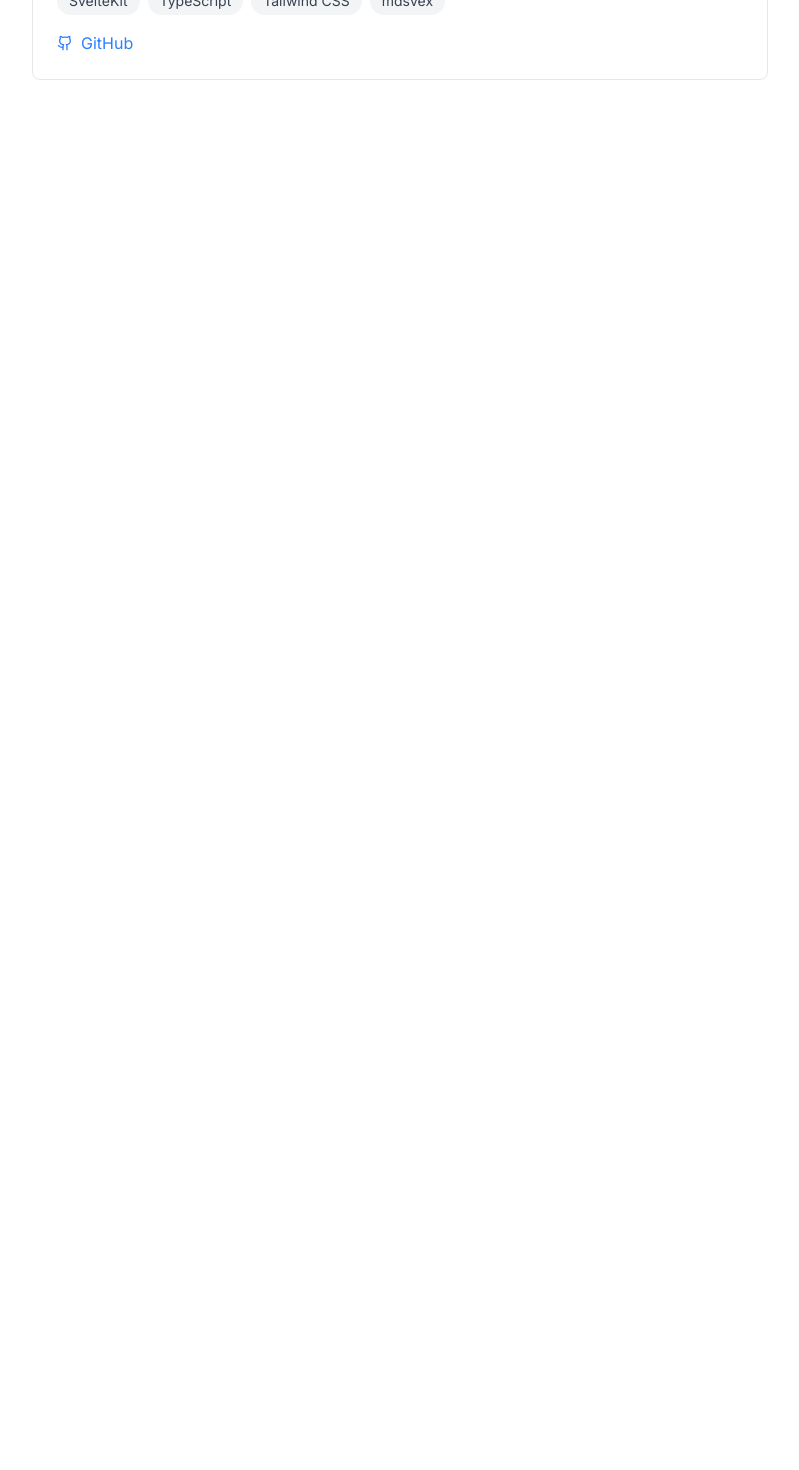
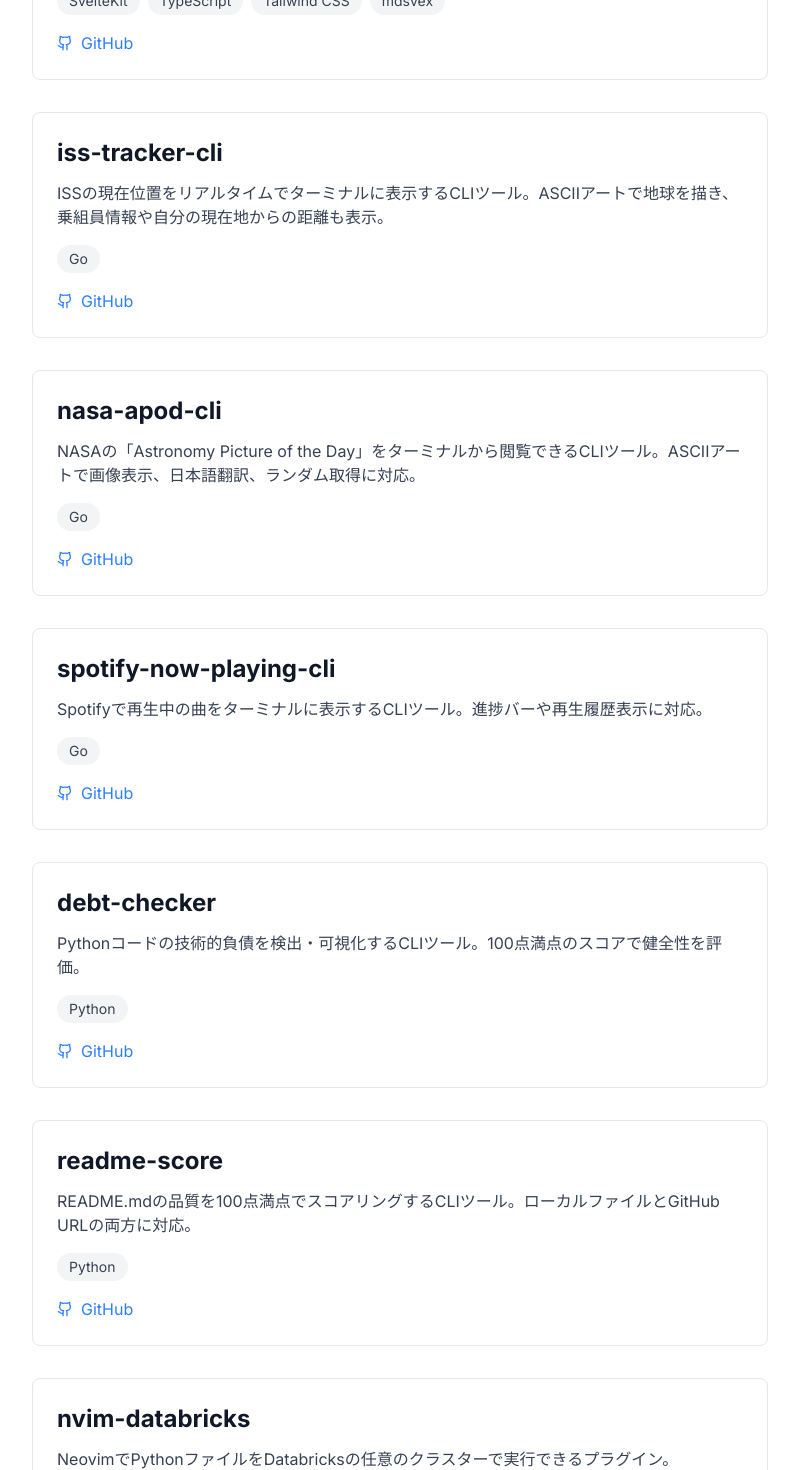
Before and after one commit to natori-hrj/natorium.dev, a SvelteKit app: page /projects in a window 1280 px wide. Shown: the part 860-2330 px from the top of the page, without its empty margins (240-1039 px from the left). Before the commit the page ends 972 px from the top, so only its background shows below. Built offline with nearby package versions, Linux system fonts and the light colour scheme; a web font is replaced by a local one.

Commit message:
feat: project追加

```diff
--- a/src/routes/projects/+page.svelte
+++ b/src/routes/projects/+page.svelte
@@ -23,6 +23,62 @@
       description: "SvelteKitとTailwind CSSを使用して構築した個人ブログサイトです。Markdownでブログ記事を管理できます。",
       technologies: ["SvelteKit", "TypeScript", "Tailwind CSS", "mdsvex"],
       github: "https://github.com/natori-hrj/natorium.dev",
+      demo: null,
+      featured: false
+    },
+    {
+      title: "iss-tracker-cli",
+      description: "ISSの現在位置をリアルタイムでターミナルに表示するCLIツール。ASCIIアートで地球を描き、乗組員情報や自分の現在地からの距離も表示。",
+      technologies: ["Go"],
+      github: "https://github.com/natori-hrj/iss-tracker-cli",
+      demo: null,
+      featured: false
+    },
+    {
+      title: "nasa-apod-cli",
+      description: "NASAの「Astronomy Picture of the Day」をターミナルから閲覧できるCLIツール。ASCIIアートで画像表示、日本語翻訳、ランダム取得に対応。",
+      technologies: ["Go"],
+      github: "https://github.com/natori-hrj/nasa-apod-cli",
+      demo: null,
+      featured: false
+    },
+    {
+      title: "spotify-now-playing-cli",
+      description: "Spotifyで再生中の曲をターミナルに表示するCLIツール。進捗バーや再生履歴表示に対応。",
+      technologies: ["Go"],
+      github: "https://github.com/natori-hrj/spotify-now-playing-cli",
+      demo: null,
+      featured: false
+    },
+    {
+      title: "debt-checker",
+      description: "Pythonコードの技術的負債を検出・可視化するCLIツール。100点満点のスコアで健全性を評価。",
+      technologies: ["Python"],
+      github: "https://github.com/natori-hrj/debt-checker",
+      demo: null,
+      featured: false
+    },
+    {
+      title: "readme-score",
+      description: "README.mdの品質を100点満点でスコアリングするCLIツール。ローカルファイルとGitHub URLの両方に対応。",
+      technologies: ["Python"],
+      github: "https://github.com/natori-hrj/readme-score",
+      demo: null,
+      featured: false
+    },
+    {
+      title: "nvim-databricks",
+      description: "NeovimでPythonファイルをDatabricksの任意のクラスターで実行できるプラグイン。",
+      technologies: ["Lua"],
+      github: "https://github.com/natori-hrj/nvim-databricks",
+      demo: null,
+      featured: false
+    },
+    {
+      title: "Dogger Log（開発中）",
+      description: "愛犬の健康管理・成長記録・お出かけ記録Webアプリ。",
+      technologies: ["Go", "Next.js", "PostgreSQL", "GCP"],
+      github: "https://github.com/natori-hrj/dogger-log",
       demo: null,
       featured: false
     }
```
